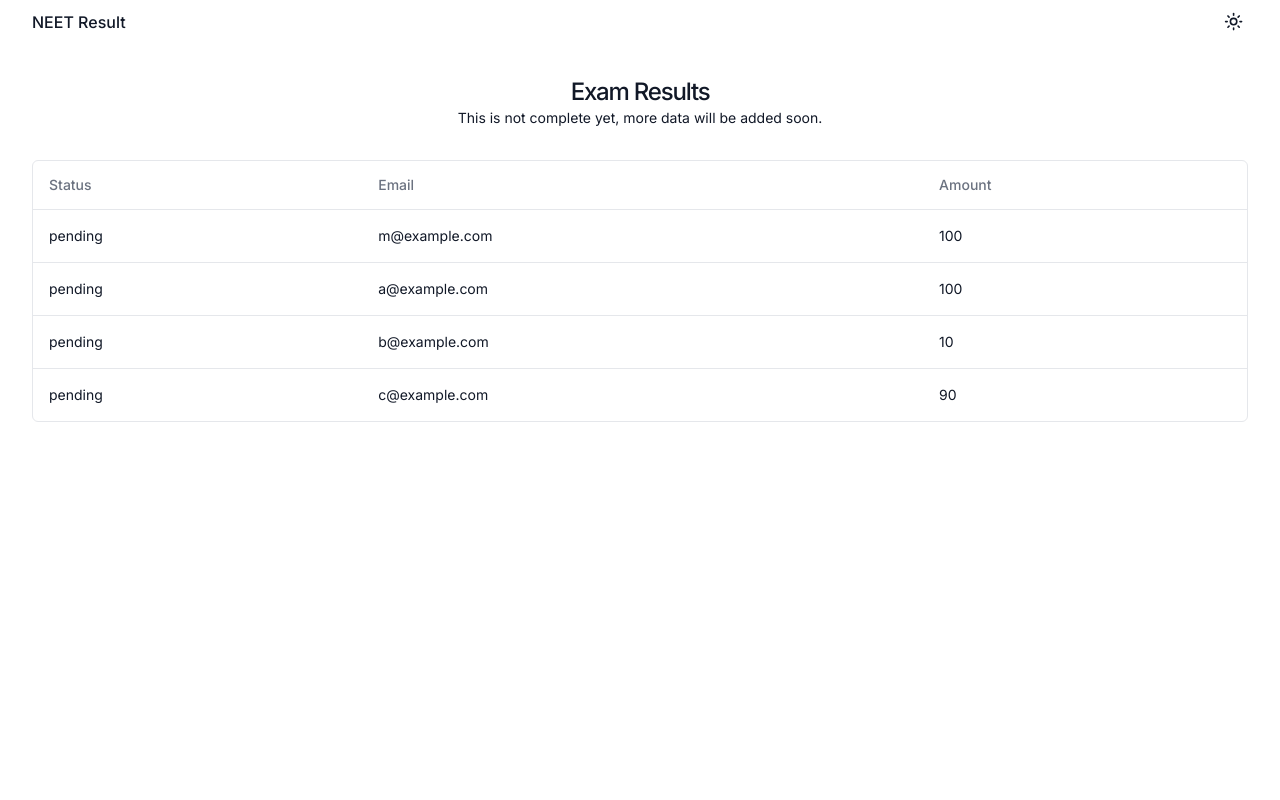
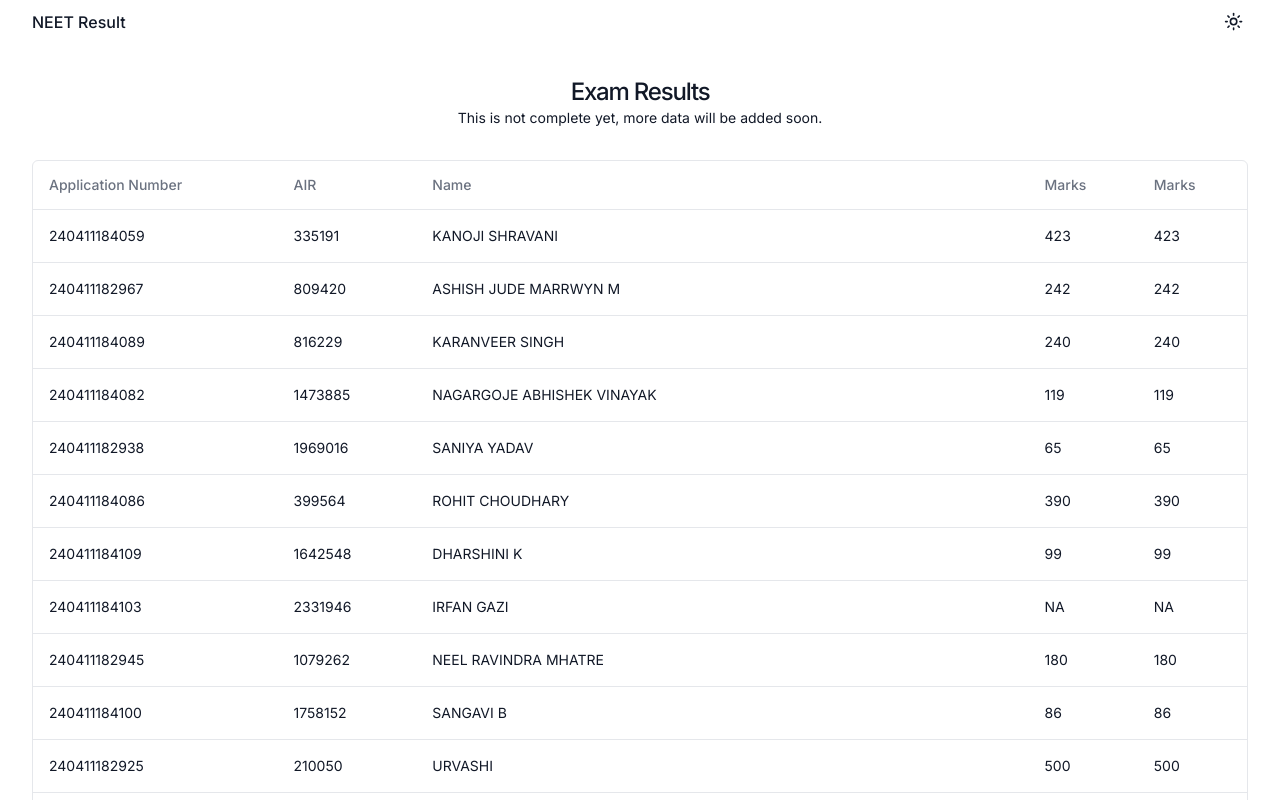
Before and after one commit to SuhelMakkad/neet-result, a Next.js app: page /neet-result/ in a window 1280 px wide. Shown: the top 800 px of the page. Built offline with nearby package versions, Linux system fonts and the light colour scheme.

Commit message:
add results table

```diff
--- /dev/null
+++ b/src/app/components/page-states.tsx
@@ -0,0 +1,22 @@
+import { Loader2 } from "lucide-react";
+
+export const State = ({ children }: React.PropsWithChildren) => {
+  return (
+    <div className="flex items-center gap-1 justify-center my-48 text-muted-foreground">
+      {children}
+    </div>
+  );
+};
+
+export const Loading = () => {
+  return (
+    <State>
+      <Loader2 className="animate-spin w-4 h-4" />
+      Loading...
+    </State>
+  );
+};
+
+export const Error = () => {
+  return <State> Something went wrong </State>;
+};
--- /dev/null
+++ b/src/app/components/results.tsx
@@ -0,0 +1,24 @@
+"use client";
+
+import { use24ResultsQuery } from "@/query/use-24-results-query";
+
+import { ResultsTable } from "@/components/results-table";
+import { Error, Loading } from "./page-states";
+
+export const Results = () => {
+  const { data, isLoading, isError } = use24ResultsQuery();
+
+  if (isLoading) {
+    return <Loading />;
+  }
+
+  if (isError || !data?.length) {
+    return <Error />;
+  }
+
+  return (
+    <section>
+      <ResultsTable data={data} />
+    </section>
+  );
+};
--- a/src/app/page.tsx
+++ b/src/app/page.tsx
@@ -1,11 +1,6 @@
-"use client";
-
-import { use24ResultsQuery } from "@/query/use-24-results-query";
-import { ResultsTable } from "@/components/results-table";
+import { Results } from "./components/Results";
 
 export default function Home() {
-  const { data, isLoading } = use24ResultsQuery();
-
   return (
     <main className="container">
       <header className="text-center my-8">
@@ -15,36 +10,7 @@ export default function Home() {
         </p>
       </header>
 
-      <section>
-        <ResultsTable
-          data={[
-            {
-              id: "728ed52f",
-              amount: 100,
-              status: "pending",
-              email: "m@example.com",
-            },
-            {
-              id: "728ed52f",
-              amount: 100,
-              status: "pending",
-              email: "a@example.com",
-            },
-            {
-              id: "hbaerag",
-              amount: 10,
-              status: "pending",
-              email: "b@example.com",
-            },
-            {
-              id: "sdasd",
-              amount: 90,
-              status: "pending",
-              email: "c@example.com",
-            },
-          ]}
-        />
-      </section>
+      <Results />
     </main>
   );
 }
--- a/src/common/api/index.ts
+++ b/src/common/api/index.ts
@@ -1,12 +1,22 @@
 import axios from "axios";
 import { processResults } from "@/utils/process-results";
+import { IncomingResult } from "@/utils/types";
+
+type Get24ResultsResponse = {
+  len: number;
+  total: IncomingResult[];
+};
 
 export const get24Results = async () => {
   const reqUrl = "/neet-result/data/2024.json";
 
   try {
-    const res = await axios.get(reqUrl);
-    return processResults(res.data);
+    const res = await axios.get<Get24ResultsResponse>(reqUrl);
+    if (!res.data?.total) {
+      return null;
+    }
+
+    return processResults(res.data.total);
   } catch (err) {
     console.error(err);
     return null;
--- a/src/common/components/results-table/columns.tsx
+++ b/src/common/components/results-table/columns.tsx
@@ -1,27 +1,27 @@
 "use client";
 
+import { Result } from "@/utils/types";
 import { ColumnDef } from "@tanstack/react-table";
 
-// This type is used to define the shape of our data.
-// You can use a Zod schema here if you want.
-export type Payment = {
-  id: string;
-  amount: number;
-  status: "pending" | "processing" | "success" | "failed";
-  email: string;
-};
-
-export const columns: ColumnDef<Payment>[] = [
+export const columns: ColumnDef<Result>[] = [
   {
-    accessorKey: "status",
-    header: "Status",
+    accessorKey: "id",
+    header: "Application Number",
   },
   {
-    accessorKey: "email",
-    header: "Email",
+    accessorKey: "air",
+    header: "AIR",
   },
   {
-    accessorKey: "amount",
-    header: "Amount",
+    accessorKey: "displayName",
+    header: "Name",
+  },
+  {
+    accessorKey: "marks",
+    header: "Marks",
+  },
+  {
+    accessorKey: "marks",
+    header: "Marks",
   },
 ];
--- a/src/common/components/results-table/index.tsx
+++ b/src/common/components/results-table/index.tsx
@@ -11,12 +11,13 @@ import {
   TableHeader,
   TableRow,
 } from "@/components/ui/table";
+import { Result } from "@/utils/types";
 
-interface DataTableProps<TData, TValue> {
+type DataTableProps<TData> = {
   data: TData[];
-}
+};
 
-export const ResultsTable = <TData, TValue>({ data }: DataTableProps<TData, TValue>) => {
+export const ResultsTable = ({ data }: DataTableProps<Result>) => {
   const table = useReactTable({
     data,
     columns,
--- a/src/common/utils/process-results.ts
+++ b/src/common/utils/process-results.ts
@@ -1,10 +1,16 @@
 import { IncomingResult, Result } from "@/utils/types";
+
+const extractNumber = (str: string) => {
+  const regex = /^\d+/;
+  const match = str.match(regex);
+  return match ? +match[0] : null;
+};
 
 export const processResults = (results: IncomingResult[]): Result[] => {
   return results.map((result) => ({
     id: result.applicationNumber || "NA",
     displayName: result.candidateName || "NA",
-    marks: +result.marks || -1,
-    air: +result.allIndiaRank || -1,
+    marks: extractNumber(result.marks) || "NA",
+    air: +result.allIndiaRank || "NA",
   }));
 };
--- a/src/common/utils/types.ts
+++ b/src/common/utils/types.ts
@@ -1,8 +1,8 @@
 export type Result = {
   id: string;
   displayName: string;
-  marks: number;
-  air: number;
+  marks: number | "NA";
+  air: number | "NA";
 };
 
 export type IncomingResult = {
```
